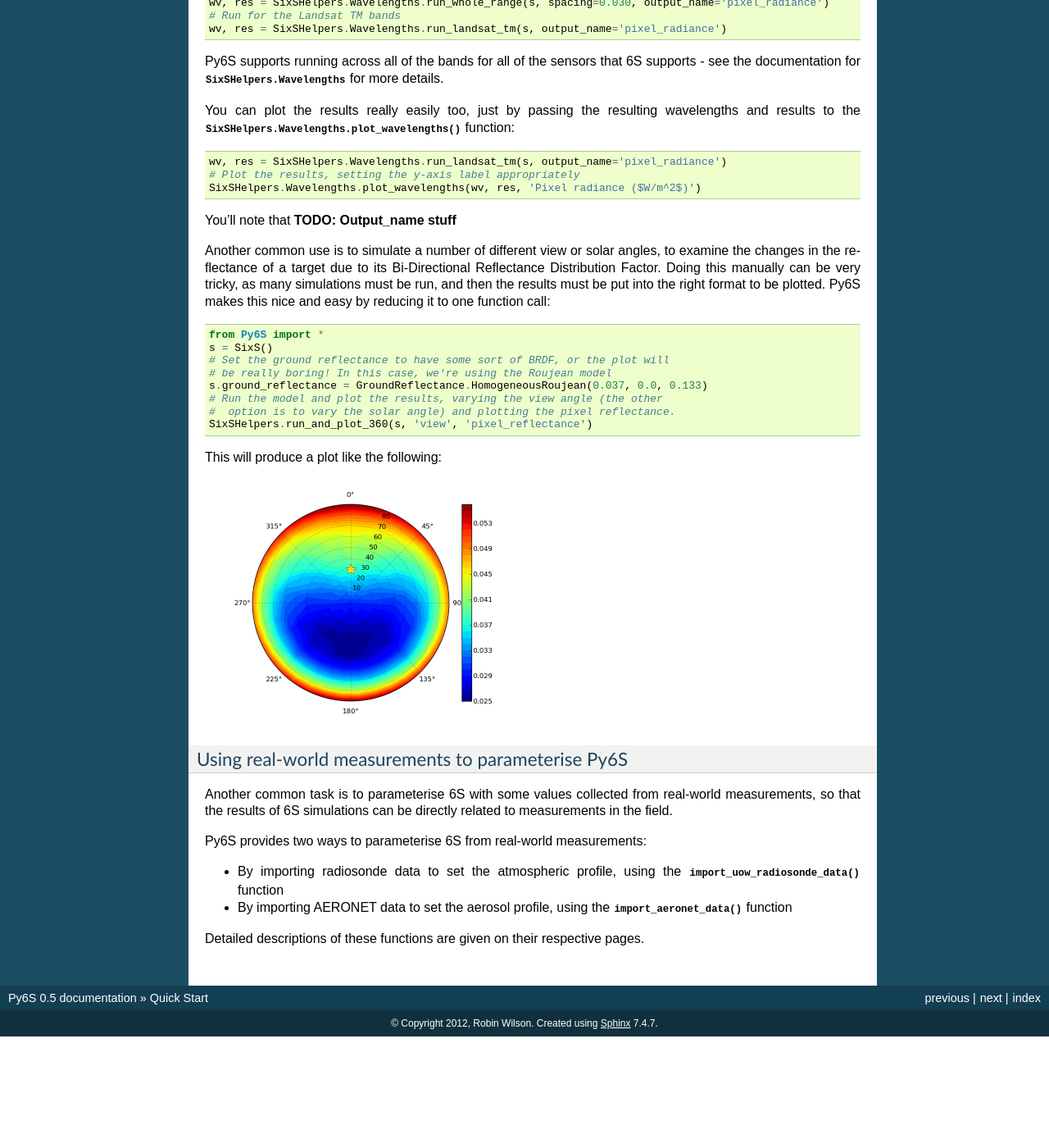
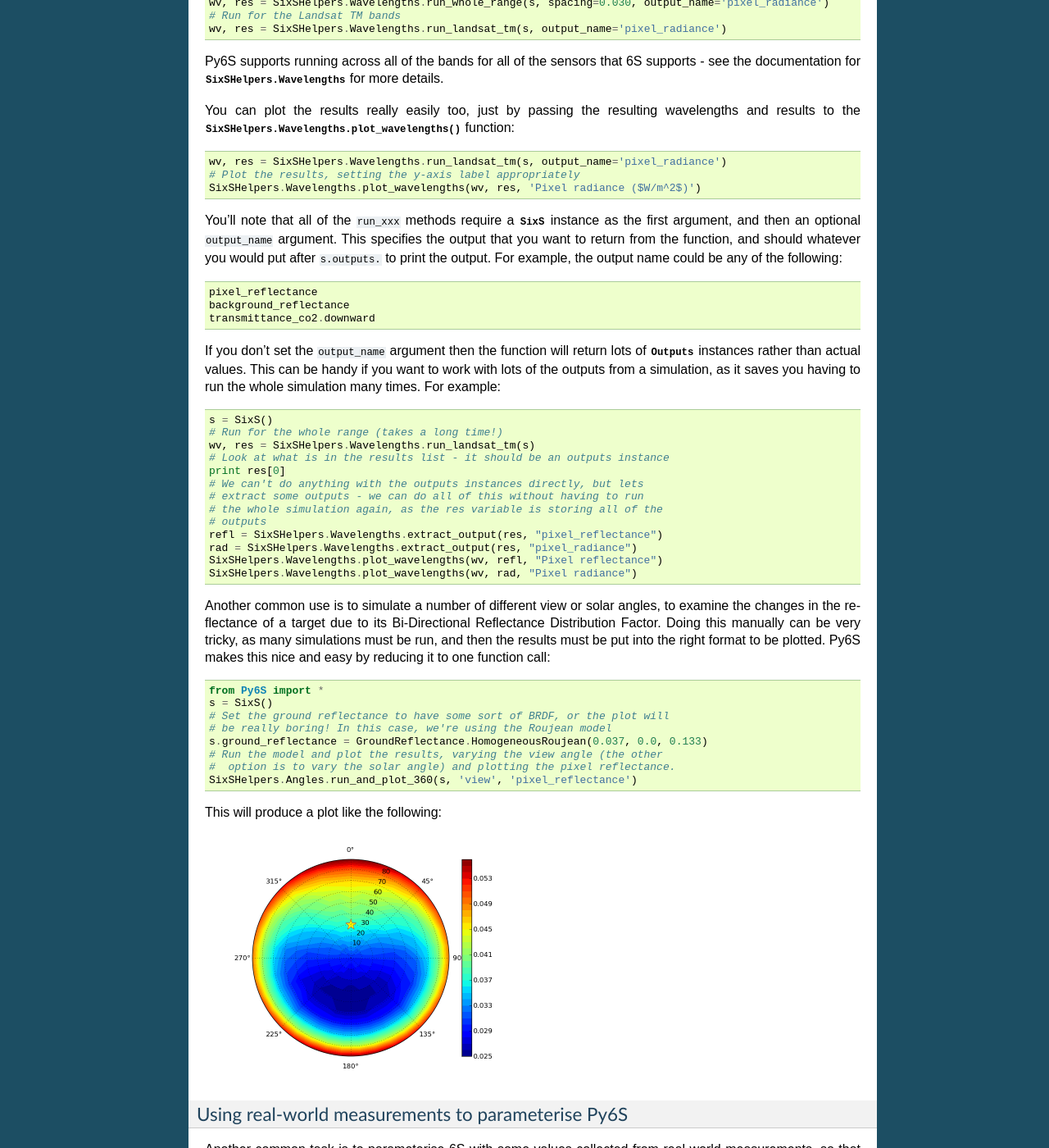
Before and after one commit to robintw/Py6S, a Sphinx documentation site: the page built from doc/source/quickstart.rst, in a window 1280 px wide and 1400 px high, scrolled down 4053 px. Shown: the whole window at 82% size. Built offline with Sphinx 7.4.7, drawn with Linux system fonts in a browser that asks for light colours; before the commit the page ends 5317 px from its top, so only the background shows below that.

Commit message:
Added more docs for output_name, and fixed a few docs issues

```diff
--- a/doc/source/quickstart.rst
+++ b/doc/source/quickstart.rst
@@ -173,7 +173,27 @@ You can plot the results really easily too, just by passing the resulting wavele
   # Plot the results, setting the y-axis label appropriately
   SixSHelpers.Wavelengths.plot_wavelengths(wv, res, 'Pixel radiance ($W/m^2$)')
 
-You'll note that **TODO: Output_name stuff**
+You'll note that all of the ``run_xxx`` methods require a :class:`.SixS` instance as the first argument, and then an optional ``output_name`` argument. This specifies the output that you want to return from the function, and should whatever you would put after ``s.outputs.`` to print the output. For example, the output name could be any of the following::
+
+  pixel_reflectance
+  background_reflectance
+  transmittance_co2.downward
+
+If you don't set the ``output_name`` argument then the function will return lots of :class:`.Outputs` instances rather than actual values. This can be handy if you want to work with lots of the outputs from a simulation, as it saves you having to run the whole simulation many times. For example::
+
+  s = SixS()
+  # Run for the whole range (takes a long time!)
+  wv, res = SixSHelpers.Wavelengths.run_landsat_tm(s)
+  # Look at what is in the results list - it should be an outputs instance
+  print res[0]
+  # We can't do anything with the outputs instances directly, but lets
+  # extract some outputs - we can do all of this without having to run
+  # the whole simulation again, as the res variable is storing all of the
+  # outputs
+  refl = SixSHelpers.Wavelengths.extract_output(res, "pixel_reflectance")
+  rad = SixSHelpers.Wavelengths.extract_output(res, "pixel_radiance")
+  SixSHelpers.Wavelengths.plot_wavelengths(wv, refl, "Pixel reflectance")
+  SixSHelpers.Wavelengths.plot_wavelengths(wv, rad, "Pixel radiance")
 
 Another common use is to simulate a number of different view or solar angles, to examine the changes in the reflectance of a target due to its Bi-Directional Reflectance Distribution Factor. Doing this manually can be very tricky, as many simulations must be run, and then the results must be put into the right format to be plotted. Py6S makes this nice and easy by reducing it to one function call::
 
@@ -184,7 +204,7 @@ Another common use is to simulate a number of different view or solar angles, to
   s.ground_reflectance = GroundReflectance.HomogeneousRoujean(0.037, 0.0, 0.133)
   # Run the model and plot the results, varying the view angle (the other
   #  option is to vary the solar angle) and plotting the pixel reflectance.
-  SixSHelpers.run_and_plot_360(s, 'view', 'pixel_reflectance')
+  SixSHelpers.Angles.run_and_plot_360(s, 'view', 'pixel_reflectance')
 
 This will produce a plot like the following:
 
```
Also changed, not shown: 1 other file.
